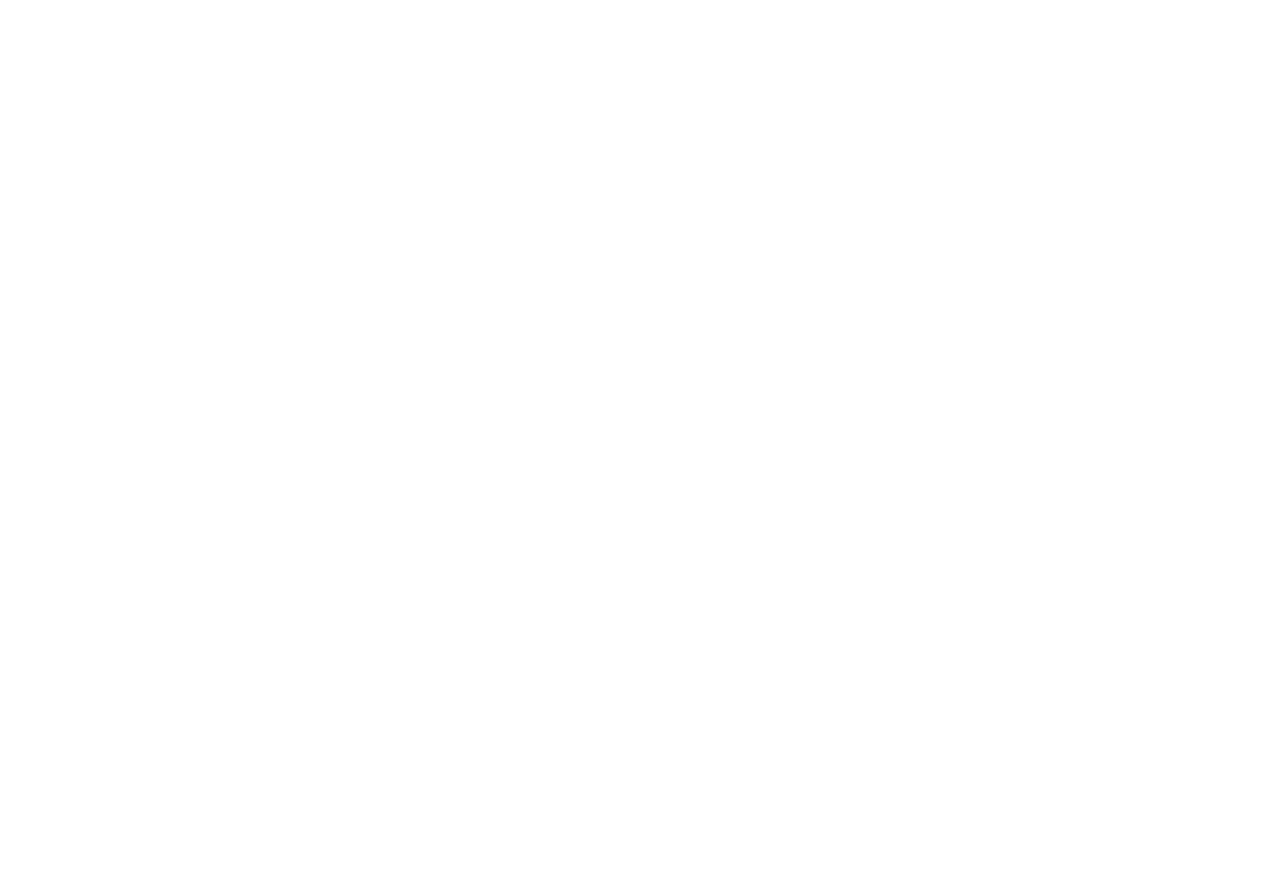
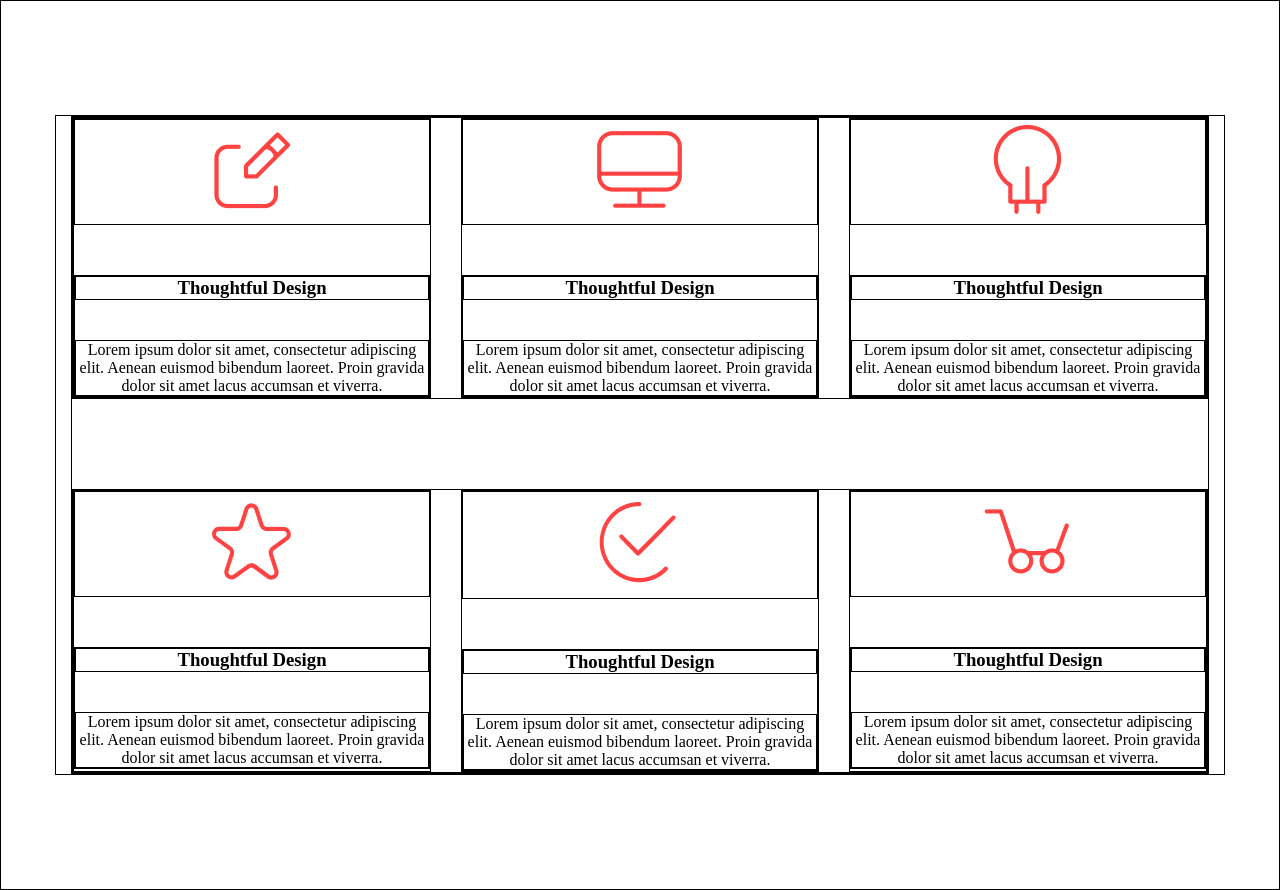
Before and after one commit to bulbazawro/course_work, a website built with Parcel: page src/index.html in a window 1280 px wide. Before the commit the page ends 800 px from the top, so only its background shows below. Built offline with nearby package versions, Linux system fonts and the light colour scheme.

Commit message:
features_card

```diff
--- a/src/index.html
+++ b/src/index.html
@@ -5,7 +5,115 @@
     <meta name="viewport" content="width=device-width, initial-scale=1.0" />
     <link rel="stylesheet" href="./scss/index.scss" />
     <script type="module" defer src="./js/index.js"></script>
-    <title>Document</title>
+    <title>VASIA</title>
   </head>
-  <body></body>
+  <body>
+    <section class="section section_features">
+      <div class="container">
+        <div class="features_cards">
+          <div class="features_cards_up">
+            <div class="features_card">
+              <div class="features-card_icon">
+                <img
+                  src="./img/easily_customised.png"
+                  alt="easily customised"
+                />
+              </div>
+              <div class="features_card_info">
+                <h3 class="features_card_title">Thoughtful Design</h3>
+                <div class="features_card_text">
+                  <p>
+                    Lorem ipsum dolor sit amet, consectetur adipiscing elit.
+                    Aenean euismod bibendum laoreet. Proin gravida dolor sit
+                    amet lacus accumsan et viverra.
+                  </p>
+                </div>
+              </div>
+            </div>
+            <div class="features_card">
+              <div class="features-card_icon">
+                <img src="./img/responsive_ready.png" alt="responsive ready" />
+              </div>
+              <div class="features_card_info">
+                <h3 class="features_card_title">Thoughtful Design</h3>
+                <div class="features_card_text">
+                  <p>
+                    Lorem ipsum dolor sit amet, consectetur adipiscing elit.
+                    Aenean euismod bibendum laoreet. Proin gravida dolor sit
+                    amet lacus accumsan et viverra.
+                  </p>
+                </div>
+              </div>
+            </div>
+            <div class="features_card">
+              <div class="features-card_icon">
+                <img src="./img/modern_design.png" alt="modern design" />
+              </div>
+              <div class="features_card_info">
+                <h3 class="features_card_title">Thoughtful Design</h3>
+                <div class="features_card_text">
+                  <p>
+                    Lorem ipsum dolor sit amet, consectetur adipiscing elit.
+                    Aenean euismod bibendum laoreet. Proin gravida dolor sit
+                    amet lacus accumsan et viverra.
+                  </p>
+                </div>
+              </div>
+            </div>
+          </div>
+
+          <div class="features_cards_down">
+            <div class="features_card">
+              <div class="features-card_icon">
+                <img src="./img/clean_code.png" alt="clean code" />
+              </div>
+              <div class="features_card_info">
+                <h3 class="features_card_title">Thoughtful Design</h3>
+                <div class="features_card_text">
+                  <p>
+                    Lorem ipsum dolor sit amet, consectetur adipiscing elit.
+                    Aenean euismod bibendum laoreet. Proin gravida dolor sit
+                    amet lacus accumsan et viverra.
+                  </p>
+                </div>
+              </div>
+            </div>
+            <div class="features_card">
+              <div class="features-card_icon">
+                <img src="./img/ready_to_ship.png" alt="ready to ship" />
+              </div>
+              <div class="features_card_info">
+                <h3 class="features_card_title">Thoughtful Design</h3>
+                <div class="features_card_text">
+                  <p>
+                    Lorem ipsum dolor sit amet, consectetur adipiscing elit.
+                    Aenean euismod bibendum laoreet. Proin gravida dolor sit
+                    amet lacus accumsan et viverra.
+                  </p>
+                </div>
+              </div>
+            </div>
+            <div class="features_card">
+              <div class="features-card_icon">
+                <img
+                  src="./img/download_for_free.png"
+                  alt="download for free"
+                />
+              </div>
+              <div class="features_card_info">
+                <h3 class="features_card_title">Thoughtful Design</h3>
+                <div class="features_card_text">
+                  <p>
+                    Lorem ipsum dolor sit amet, consectetur adipiscing elit.
+                    Aenean euismod bibendum laoreet. Proin gravida dolor sit
+                    amet lacus accumsan et viverra.
+                  </p>
+                </div>
+              </div>
+            </div>
+          </div>
+        </div>
+      </div>
+    </section>
+  </body>
 </html>
--- /dev/null
+++ b/src/scss/features.scss
@@ -0,0 +1,49 @@
+.section {
+  border: 1px solid black;
+}
+.section_features {
+  border: 1px solid black;
+}
+.container {
+  border: 1px solid black;
+}
+.features_cards {
+  border: 1px solid black;
+}
+.features_cards_up {
+  margin-bottom: 90px;
+  display: flex;
+  border: 1px solid black;
+  justify-content: space-between;
+  /*  flex-wrap: wrap;
+  gap: 10px; */
+  gap: 30px;
+}
+.features_card {
+  text-align: center;
+  max-width: 370px;
+  border: 1px solid black;
+}
+.features-card_icon {
+  margin-bottom: 50px;
+  border: 1px solid black;
+}
+.features_card_info {
+  border: 1px solid black;
+}
+.features_card_title {
+  margin-bottom: 40px;
+  border: 1px solid black;
+}
+.features_card_text {
+  border: 1px solid black;
+}
+.features_cards_down {
+  display: flex;
+  justify-content: space-between;
+  /*  flex-wrap: wrap;
+  gap: 10px; */
+  gap: 30px;
+
+  border: 1px solid black;
+}
--- a/src/scss/index.scss
+++ b/src/scss/index.scss
@@ -3,10 +3,28 @@
 @import "./mixins";
 @import "./variables";
 @import "./download.scss";
-@import "./feautures.scss";
+@import "./features.scss";
 @import "./footer.scss";
 @import "./header.scss";
 @import "./main.scss";
 @import "./ourTeam.scss";
 @import "./testimonials.scss";
 @import "./works.scss";
+
+* {
+  margin: 0;
+  padding: 0;
+  box-sizing: border-box;
+  list-style: none;
+  text-decoration: none;
+}
+
+.container {
+  max-width: 1170px;
+  padding: 0 15px;
+  margin: auto;
+}
+
+.section {
+  padding: 114px 0;
+}
```
Also changed, not shown: src/img/clean_code.png (added), src/img/download_for_free.png (added), src/img/easily_customised.png (added), src/img/modern_design.png (added), src/img/ready_to_ship.png (added), src/img/responsive_ready.png (added), src/scss/feautures.scss (deleted).
